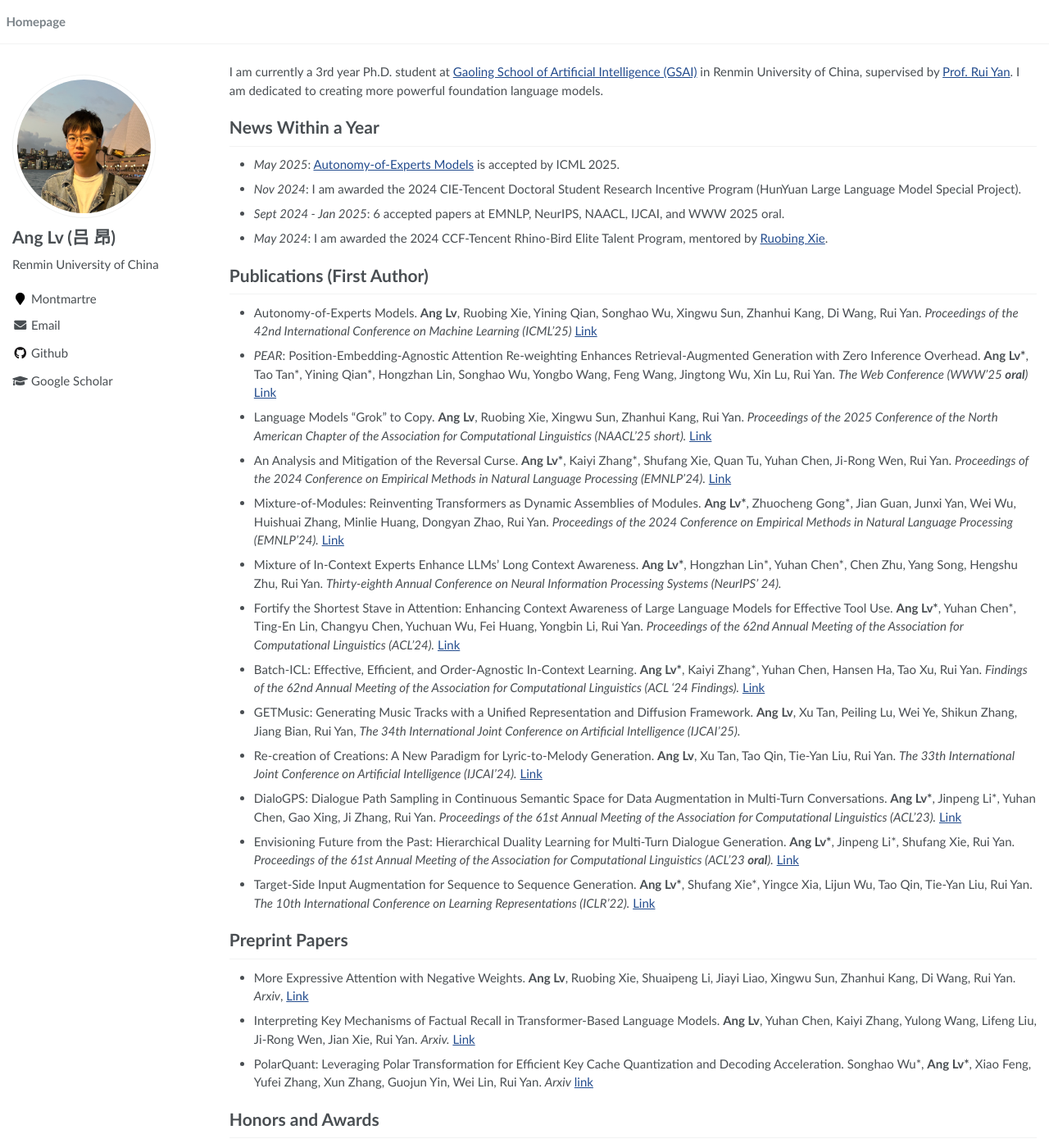
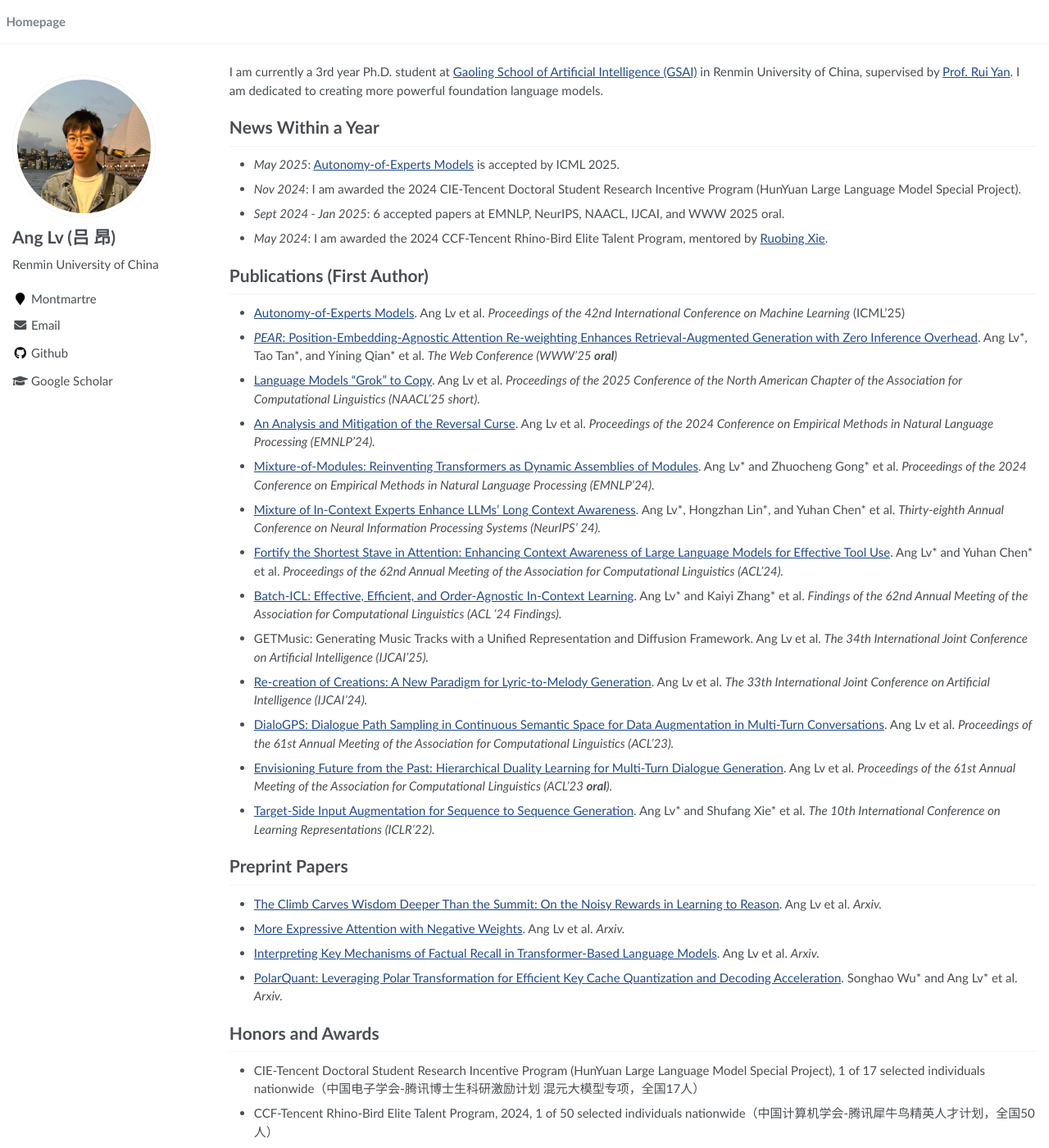
Before and after one commit to trestad/trestad.github.io, a Jekyll site: the page built from _pages/about.md, in a window 1280 px wide and 1400 px high. Shown: the whole window at 82% size. Built offline with Jekyll 4.4.1, drawn with Linux system fonts in a browser that asks for light colours.

Commit message:
Update about.md

```diff
--- a/_pages/about.md
+++ b/_pages/about.md
@@ -24,39 +24,41 @@ I am currently a 3rd year Ph.D. student at [Gaoling School of Artificial Intelli
 
 # Publications (First Author)
 
-- Autonomy-of-Experts Models. **Ang Lv**, Ruobing Xie, Yining Qian, Songhao Wu, Xingwu Sun, Zhanhui Kang, Di Wang, Rui Yan. *Proceedings of the 42nd International Conference on Machine Learning (ICML'25)* [Link](https://arxiv.org/pdf/2501.13074)
+- [Autonomy-of-Experts Models](https://openreview.net/forum?id=8BIDrYWCeg). Ang Lv et al. *Proceedings of the 42nd International Conference on Machine Learning* (ICML'25)
 
-- *PEAR*: Position-Embedding-Agnostic Attention Re-weighting Enhances Retrieval-Augmented Generation with Zero Inference Overhead. **Ang Lv\***, Tao Tan\*, Yining Qian\*, Hongzhan Lin, Songhao Wu, Yongbo Wang, Feng Wang, Jingtong Wu, Xin Lu, Rui Yan. *The Web Conference (WWW'25 **oral**)* [Link](https://arxiv.org/pdf/2409.19745)
+- [*PEAR*: Position-Embedding-Agnostic Attention Re-weighting Enhances Retrieval-Augmented Generation with Zero Inference Overhead](https://dl.acm.org/doi/10.1145/3696410.3714795). Ang Lv\*, Tao Tan\*, and Yining Qian\* et al. *The Web Conference (WWW'25 **oral**)*
 
-- Language Models "Grok" to Copy. **Ang Lv**, Ruobing Xie, Xingwu Sun, Zhanhui Kang, Rui Yan. *Proceedings of the 2025 Conference of the North American Chapter of the Association for Computational Linguistics (NAACL'25 short).* [Link](https://arxiv.org/pdf/2409.09281)
+- [Language Models "Grok" to Copy](https://aclanthology.org/2025.naacl-short.61/). Ang Lv et al. *Proceedings of the 2025 Conference of the North American Chapter of the Association for Computational Linguistics (NAACL'25 short).*
 
-- An Analysis and Mitigation of the Reversal Curse. **Ang Lv\***, Kaiyi Zhang\*, Shufang Xie, Quan Tu, Yuhan Chen, Ji-Rong Wen, Rui Yan. *Proceedings of the 2024 Conference on Empirical Methods in Natural Language Processing (EMNLP'24).* [Link](https://aclanthology.org/2024.emnlp-main.754/)
+- [An Analysis and Mitigation of the Reversal Curse](https://aclanthology.org/2024.emnlp-main.754/). Ang Lv et al. *Proceedings of the 2024 Conference on Empirical Methods in Natural Language Processing (EMNLP'24).*
 
-- Mixture-of-Modules: Reinventing Transformers as Dynamic Assemblies of Modules. **Ang Lv\***, Zhuocheng Gong\*, Jian Guan, Junxi Yan, Wei Wu, Huishuai Zhang, Minlie Huang, Dongyan Zhao, Rui Yan. *Proceedings of the 2024 Conference on Empirical Methods in Natural Language Processing (EMNLP'24).* [Link](https://aclanthology.org/2024.emnlp-main.1164/)
+- [Mixture-of-Modules: Reinventing Transformers as Dynamic Assemblies of Modules](https://aclanthology.org/2024.emnlp-main.1164/). Ang Lv\* and Zhuocheng Gong\* et al. *Proceedings of the 2024 Conference on Empirical Methods in Natural Language Processing (EMNLP'24).*
 
-- Mixture of In-Context Experts Enhance LLMs’ Long Context Awareness. **Ang Lv\***, Hongzhan Lin\*, Yuhan Chen\*, Chen Zhu, Yang Song, Hengshu Zhu, Rui Yan. *Thirty-eighth Annual Conference on Neural Information Processing Systems (NeurIPS' 24).*
+- [Mixture of In-Context Experts Enhance LLMs’ Long Context Awareness](https://openreview.net/forum?id=RcPHbofiCN). Ang Lv\*, Hongzhan Lin\*, and Yuhan Chen\* et al. *Thirty-eighth Annual Conference on Neural Information Processing Systems (NeurIPS' 24).*
 
-- Fortify the Shortest Stave in Attention: Enhancing Context Awareness of Large Language Models for Effective Tool Use. **Ang Lv\***, Yuhan Chen\*, Ting-En Lin, Changyu Chen, Yuchuan Wu, Fei Huang, Yongbin Li, Rui Yan. *Proceedings of the 62nd Annual Meeting of the Association for Computational Linguistics (ACL'24).* [Link](https://aclanthology.org/2024.acl-long.601/)
+- [Fortify the Shortest Stave in Attention: Enhancing Context Awareness of Large Language Models for Effective Tool Use](https://aclanthology.org/2024.acl-long.601/). Ang Lv\* and Yuhan Chen\* et al. *Proceedings of the 62nd Annual Meeting of the Association for Computational Linguistics (ACL'24).*
 
-- Batch-ICL: Effective, Efficient, and Order-Agnostic In-Context Learning. **Ang Lv\***, Kaiyi Zhang\*, Yuhan Chen, Hansen Ha, Tao Xu, Rui Yan. *Findings of the 62nd Annual Meeting of the Association for Computational Linguistics (ACL '24 Findings).* [Link](https://aclanthology.org/2024.findings-acl.638/)
+- [Batch-ICL: Effective, Efficient, and Order-Agnostic In-Context Learning](https://aclanthology.org/2024.findings-acl.638/). Ang Lv\* and Kaiyi Zhang\* et al. *Findings of the 62nd Annual Meeting of the Association for Computational Linguistics (ACL '24 Findings).*
 
-- GETMusic: Generating Music Tracks with a Unified Representation and Diffusion Framework. **Ang Lv**, Xu Tan, Peiling Lu, Wei Ye, Shikun Zhang, Jiang Bian, Rui Yan, *The 34th International Joint Conference on Artificial Intelligence (IJCAI'25).*
+- GETMusic: Generating Music Tracks with a Unified Representation and Diffusion Framework. Ang Lv et al. *The 34th International Joint Conference on Artificial Intelligence (IJCAI'25).*
 
-- Re-creation of Creations: A New Paradigm for Lyric-to-Melody Generation. **Ang Lv**, Xu Tan, Tao Qin, Tie-Yan Liu, Rui Yan. *The 33th International Joint Conference on Artificial Intelligence (IJCAI'24).* [Link](https://www.ijcai.org/proceedings/2024/0853)
+- [Re-creation of Creations: A New Paradigm for Lyric-to-Melody Generation](https://www.ijcai.org/proceedings/2024/0853). Ang Lv et al. *The 33th International Joint Conference on Artificial Intelligence (IJCAI'24).*
 
-- DialoGPS: Dialogue Path Sampling in Continuous Semantic Space for Data Augmentation in Multi-Turn Conversations. **Ang Lv\***, Jinpeng Li\*, Yuhan Chen, Gao Xing, Ji Zhang, Rui Yan. *Proceedings of the 61st Annual Meeting of the Association for Computational Linguistics (ACL'23).* [Link](https://aclanthology.org/2023.acl-long.70/)
+- [DialoGPS: Dialogue Path Sampling in Continuous Semantic Space for Data Augmentation in Multi-Turn Conversations](https://aclanthology.org/2023.acl-long.70/). Ang Lv et al. *Proceedings of the 61st Annual Meeting of the Association for Computational Linguistics (ACL'23).*
 
-- Envisioning Future from the Past: Hierarchical Duality Learning for Multi-Turn Dialogue Generation. **Ang Lv\***, Jinpeng Li\*, Shufang Xie, Rui Yan. *Proceedings of the 61st Annual Meeting of the Association for Computational Linguistics (ACL'23 **oral**).* [Link](https://aclanthology.org/2023.acl-long.407/)
+- [Envisioning Future from the Past: Hierarchical Duality Learning for Multi-Turn Dialogue Generation](https://aclanthology.org/2023.acl-long.407/). Ang Lv et al. *Proceedings of the 61st Annual Meeting of the Association for Computational Linguistics (ACL'23 **oral**).*
 
-- Target-Side Input Augmentation for Sequence to Sequence Generation. **Ang Lv\***, Shufang Xie\*, Yingce Xia, Lijun Wu, Tao Qin, Tie-Yan Liu, Rui Yan. *The 10th International Conference on Learning Representations (ICLR'22).* [Link](https://openreview.net/forum?id=pz1euXohm4H)
+- [Target-Side Input Augmentation for Sequence to Sequence Generation](https://openreview.net/forum?id=pz1euXohm4H). Ang Lv\* and Shufang Xie\* et al. *The 10th International Conference on Learning Representations (ICLR'22).*
 
 # Preprint Papers
 
-- More Expressive Attention with Negative Weights. **Ang Lv**, Ruobing Xie, Shuaipeng Li, Jiayi Liao, Xingwu Sun, Zhanhui Kang, Di Wang, Rui Yan. *Arxiv*, [Link](https://arxiv.org/pdf/2411.07176)
+- [The Climb Carves Wisdom Deeper Than the Summit: On the Noisy Rewards in Learning to Reason](https://arxiv.org/pdf/2505.22653). Ang Lv et al. *Arxiv.*
 
-- Interpreting Key Mechanisms of Factual Recall in Transformer-Based Language Models. **Ang Lv**, Yuhan Chen, Kaiyi Zhang, Yulong Wang, Lifeng Liu, Ji-Rong Wen, Jian Xie, Rui Yan. *Arxiv.* [Link](https://arxiv.org/abs/2403.19521)
+- [More Expressive Attention with Negative Weights](https://arxiv.org/pdf/2411.07176). Ang Lv et al. *Arxiv.*
 
-- PolarQuant: Leveraging Polar Transformation for Efficient Key Cache Quantization and Decoding Acceleration. Songhao Wu\*, **Ang Lv\***, Xiao Feng, Yufei Zhang, Xun Zhang, Guojun Yin, Wei Lin, Rui Yan. *Arxiv* [link](https://www.arxiv.org/pdf/2502.00527)
+- [Interpreting Key Mechanisms of Factual Recall in Transformer-Based Language Models](https://arxiv.org/pdf/2403.19521). Ang Lv et al. *Arxiv.*
+
+- [PolarQuant: Leveraging Polar Transformation for Efficient Key Cache Quantization and Decoding Acceleration](https://www.arxiv.org/pdf/2502.00527). Songhao Wu\* and Ang Lv\* et al. *Arxiv.*
 
 # Honors and Awards
 - CIE-Tencent Doctoral Student Research Incentive Program (HunYuan Large Language Model Special Project), 1 of 17 selected individuals nationwide（中国电子学会-腾讯博士生科研激励计划 混元大模型专项，全国17人）
```
